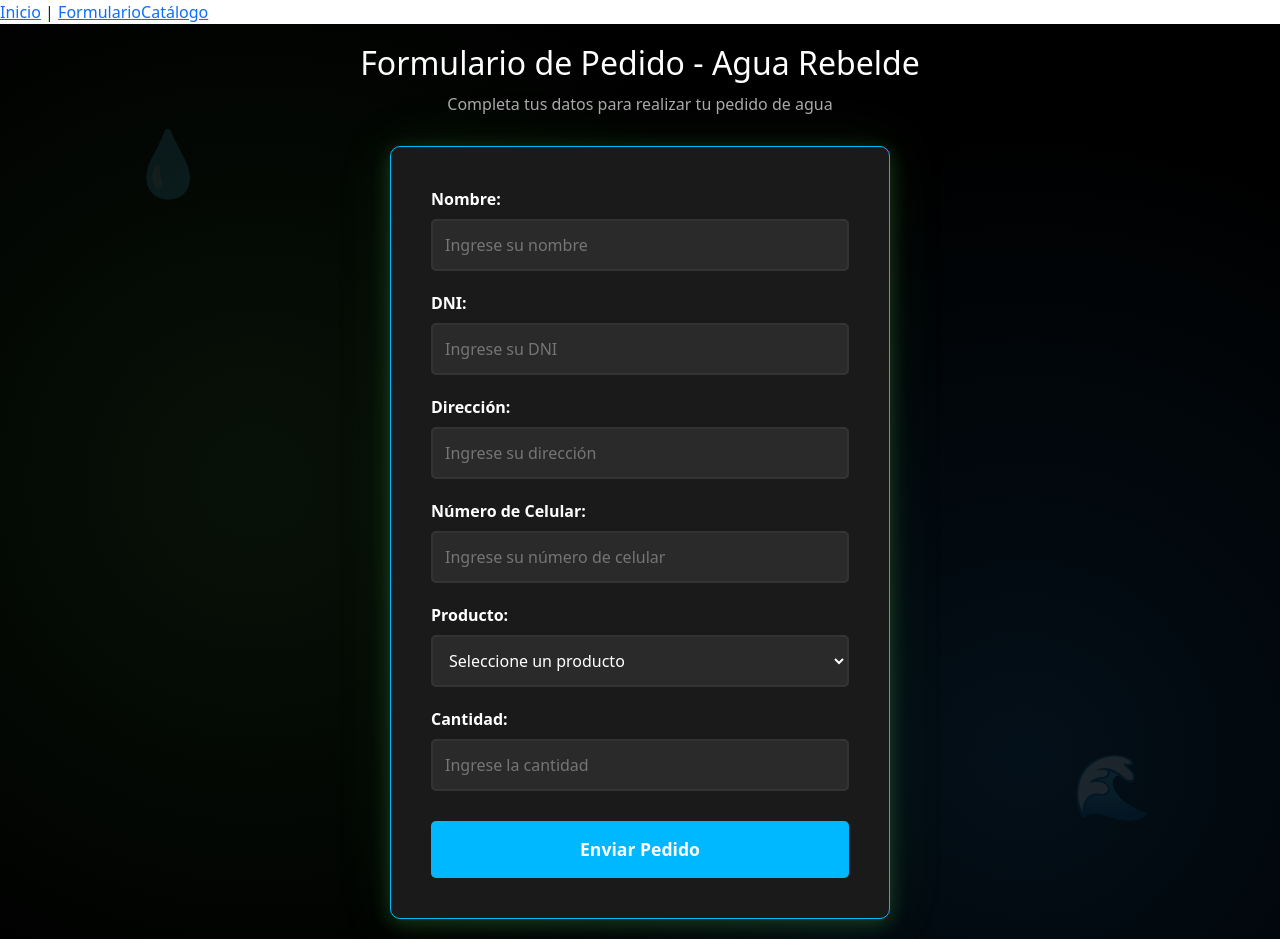
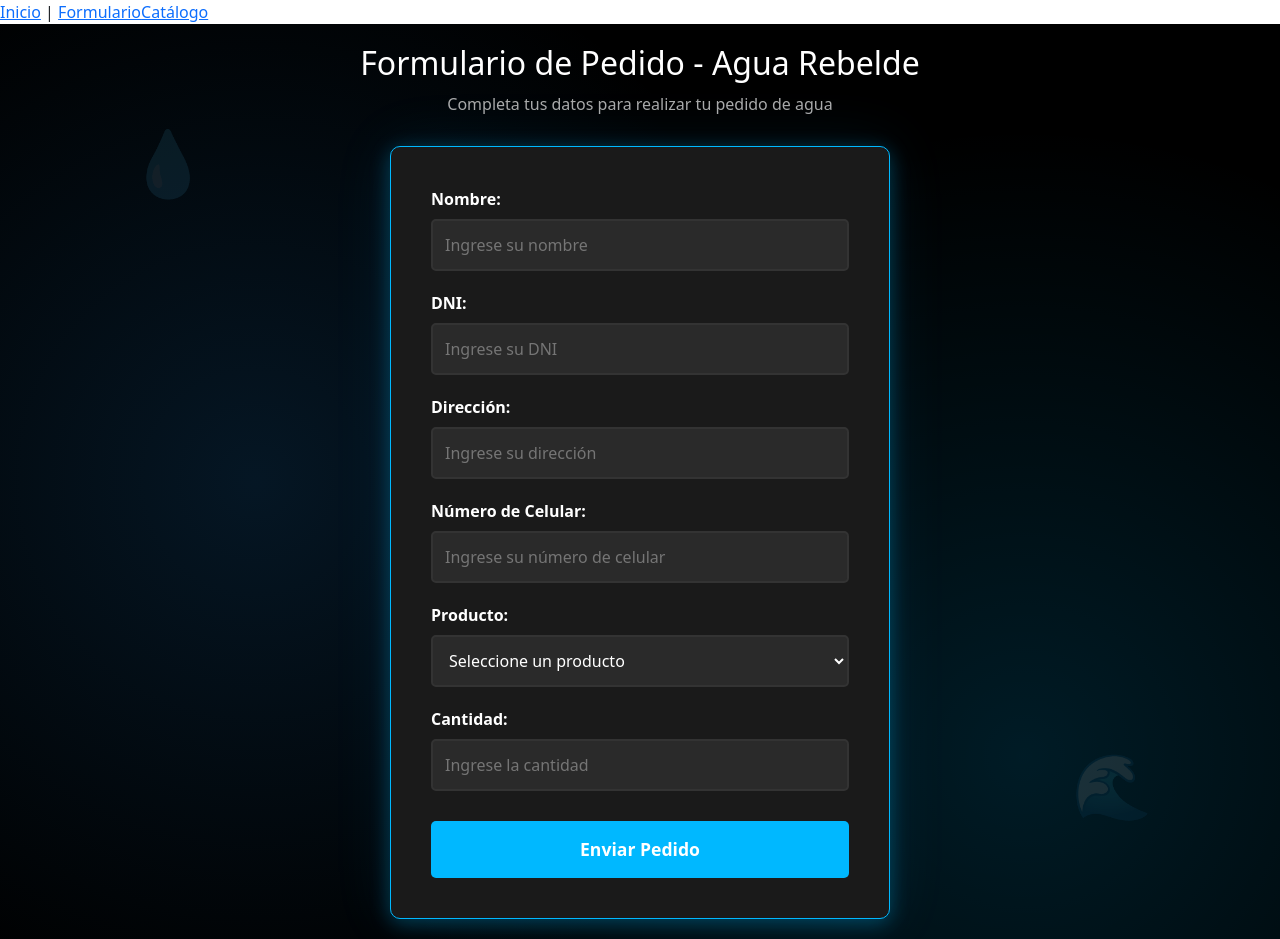
Before and after one commit to Axel0820/grupo2, a React (Create React App) app in the folder grupo2/: page /formulario in a window 1280 px wide. Built offline with nearby package versions, Linux system fonts and the light colour scheme.

Commit message:
cambios acxel

```diff
--- a/grupo2/src/pages/Formulario.css
+++ b/grupo2/src/pages/Formulario.css
@@ -6,8 +6,8 @@
   min-height: 80vh;
   padding: 20px;
   background:
-    radial-gradient(circle at 20% 50%, rgba(76, 175, 80, 0.1) 0%, transparent 50%),
-    radial-gradient(circle at 80% 80%, rgba(33, 150, 243, 0.1) 0%, transparent 50%),
+    radial-gradient(circle at 20% 50%, rgba(33, 150, 243, 0.15) 0%, transparent 50%),
+    radial-gradient(circle at 80% 80%, rgba(0, 184, 255, 0.15) 0%, transparent 50%),
     #000;
   position: relative;
 }
@@ -56,8 +56,8 @@
   padding: 40px;
   border-radius: 10px;
   box-shadow:
-    0 4px 20px rgba(76, 175, 80, 0.3),
-    0 0 60px rgba(76, 175, 80, 0.1);
+    0 4px 20px rgba(0, 184, 255, 0.3),
+    0 0 60px rgba(0, 184, 255, 0.1);
   border: 1px solid #00B8FF;
   width: 100%;
   max-width: 500px;
@@ -71,7 +71,7 @@
   left: -2px;
   right: -2px;
   bottom: -2px;
-  background: linear-gradient(45deg, #4CAF50, #2196F3, #4CAF50);
+  background: linear-gradient(45deg, #00B8FF, #2196F3, #00B8FF);
   border-radius: 10px;
   z-index: -1;
   opacity: 0.5;
```
